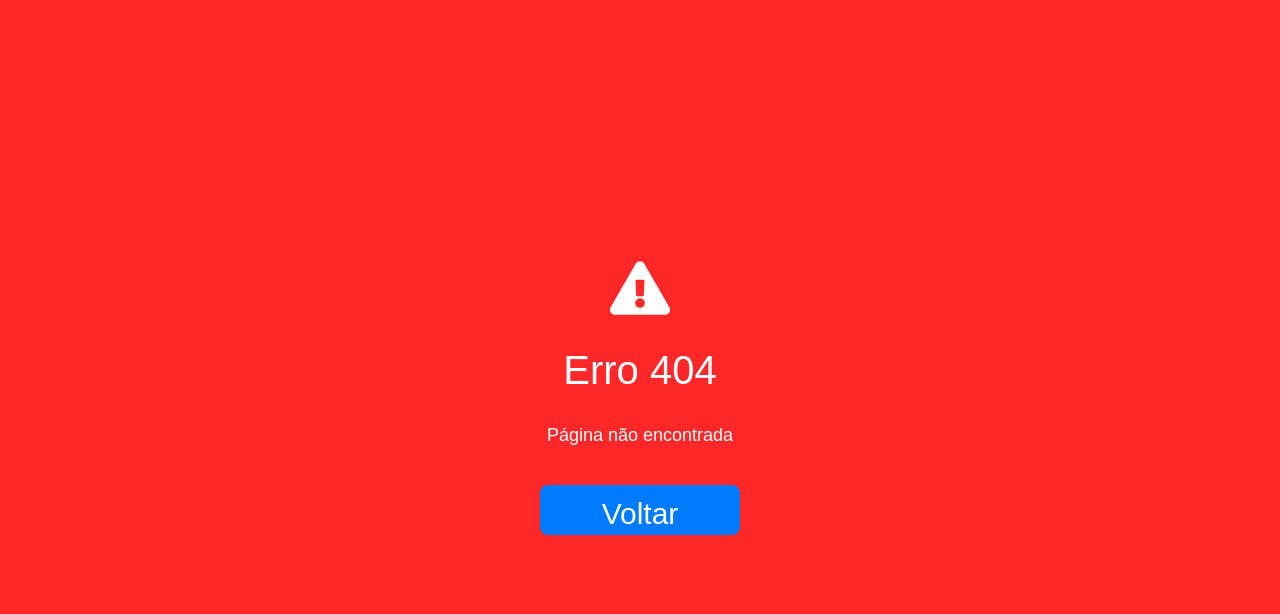
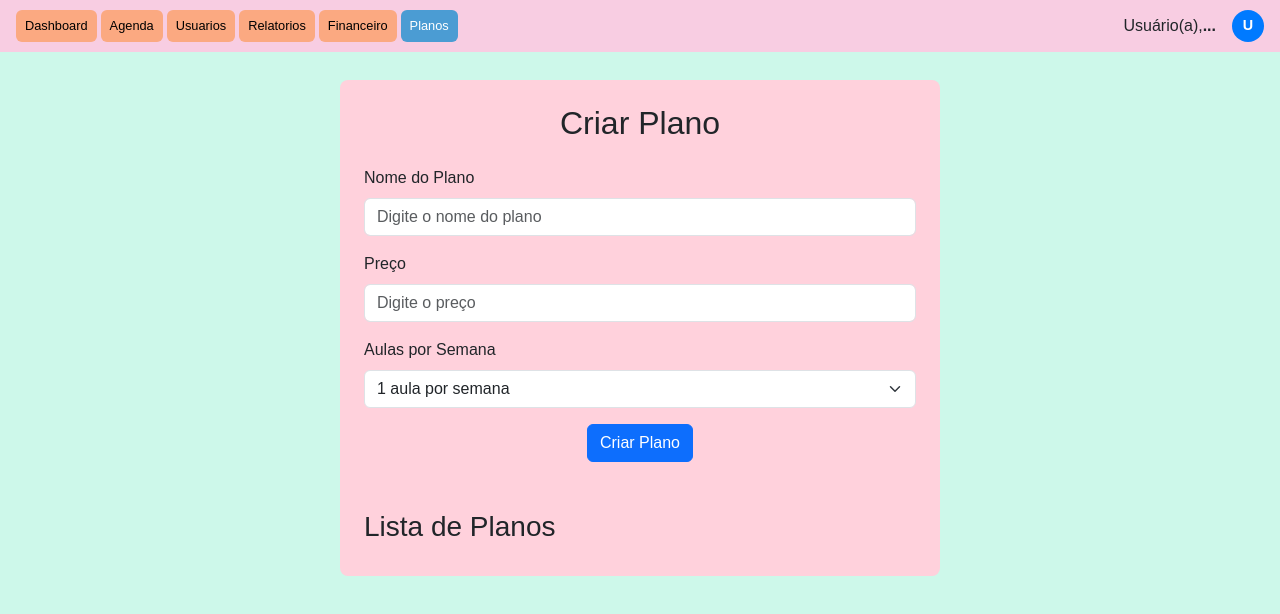
Before and after one commit to Ailton-guedes/Projeto-Personal-Kids, a React (Vite) app in the folder frontend/: page /planos in a window 1280 px wide. Before the commit this address had no page. Shown: the top 614 px of the page. Built offline with nearby package versions, Linux system fonts and the light colour scheme.

Commit message:
foi acicionado tela de criar planos e feito justes na tela de cadastro de alunos nos compos dias e horario disponiveis

```diff
--- a/frontend/src/fixed/navbar/index.jsx
+++ b/frontend/src/fixed/navbar/index.jsx
@@ -12,6 +12,7 @@ const Navbar = ({ children }) => {
     { name: 'Usuarios', link: '/usuarios' },
     { name: 'Relatorios', link: '/relatorios' },
     { name: 'Financeiro', link: '/financeiro' },
+    {name: 'Planos', link: '/planos'},
   ];
 
   return (
--- /dev/null
+++ b/frontend/src/pages/administrator/plano/index.jsx
@@ -0,0 +1,161 @@
+import React, { useState } from 'react';
+
+function Planos() {
+  const [formData, setFormData] = useState({
+    nome: '',
+    preco: '',
+    aulasPorSemana: '1', // padrão 1 aula por semana
+  });
+
+  const [planos, setPlanos] = useState([]);
+  const [editId, setEditId] = useState(null);
+  const [expandedId, setExpandedId] = useState(null);
+
+  const handleChange = (e) => {
+    const { id, value } = e.target;
+    setFormData(prev => ({
+      ...prev,
+      [id]: value,
+    }));
+  };
+
+  const handleSubmit = (e) => {
+    e.preventDefault();
+    if (!formData.nome || !formData.preco) {
+      alert('Por favor, preencha nome e preço.');
+      return;
+    }
+    if (!formData.aulasPorSemana) {
+      alert('Por favor, selecione a quantidade de aulas por semana.');
+      return;
+    }
+
+    if (editId) {
+      setPlanos(prev => prev.map(plano =>
+        plano.id === editId ? { ...plano, ...formData } : plano
+      ));
+      setEditId(null);
+    } else {
+      const novoPlano = { id: Date.now(), ...formData };
+      setPlanos(prev => [...prev, novoPlano]);
+    }
+
+    setFormData({ nome: '', preco: '', aulasPorSemana: '1' });
+  };
+
+  const handleEditar = (plano) => {
+    setEditId(plano.id);
+    setFormData({
+      nome: plano.nome,
+      preco: plano.preco,
+      aulasPorSemana: plano.aulasPorSemana,
+    });
+    setExpandedId(plano.id);
+  };
+
+  const toggleExpand = (id) => {
+    setExpandedId(prev => (prev === id ? null : id));
+  };
+
+  return (
+    <div className="container p-4" style={{ maxWidth: '600px', backgroundColor: '#ffd1dc', borderRadius: '8px' }}>
+      <h2 className="text-center mb-4">{editId ? 'Editar Plano' : 'Criar Plano'}</h2>
+      <form onSubmit={handleSubmit}>
+
+        <div className="mb-3">
+          <label htmlFor="nome" className="form-label">Nome do Plano</label>
+          <input
+            type="text"
+            className="form-control"
+            id="nome"
+            value={formData.nome}
+            onChange={handleChange}
+            placeholder="Digite o nome do plano"
+            required
+          />
+        </div>
+
+        <div className="mb-3">
+          <label htmlFor="preco" className="form-label">Preço</label>
+          <input
+            type="number"
+            className="form-control"
+            id="preco"
+            value={formData.preco}
+            onChange={handleChange}
+            placeholder="Digite o preço"
+            min="0"
+            step="0.01"
+            required
+          />
+        </div>
+
+        <div className="mb-3">
+          <label htmlFor="aulasPorSemana" className="form-label">Aulas por Semana</label>
+          <select
+            id="aulasPorSemana"
+            className="form-select"
+            value={formData.aulasPorSemana}
+            onChange={handleChange}
+            required
+          >
+            <option value="1">1 aula por semana</option>
+            <option value="2">2 aulas por semana</option>
+            <option value="3">3 aulas por semana</option>
+            <option value="4">4 aulas por semana</option>
+            <option value="5">5 aulas por semana</option>
+          </select>
+        </div>
+
+        <div className="text-center">
+          <button type="submit" className="btn btn-primary">{editId ? 'Salvar Alterações' : 'Criar Plano'}</button>
+          {editId && (
+            <button
+              type="button"
+              className="btn btn-secondary ms-2"
+              onClick={() => {
+                setEditId(null);
+                setFormData({ nome: '', preco: '', aulasPorSemana: '1' });
+              }}>
+              Cancelar
+            </button>
+          )}
+        </div>
+      </form>
+
+      <h3 className="mt-5">Lista de Planos</h3>
+      <ul className="list-group">
+        {planos.map((plano) => (
+          <li
+            key={plano.id}
+            className="list-group-item"
+            style={{ cursor: 'pointer' }}
+          >
+            <div className="d-flex justify-content-between align-items-center" onClick={() => toggleExpand(plano.id)}>
+              <strong>{plano.nome}</strong>
+              <div>
+                <span className="badge bg-success me-3">R$ {Number(plano.preco).toFixed(2)}</span>
+                <button
+                  className="btn btn-sm btn-outline-primary"
+                  onClick={e => {
+                    e.stopPropagation();
+                    handleEditar(plano);
+                  }}
+                >
+                  Editar
+                </button>
+              </div>
+            </div>
+            {expandedId === plano.id && (
+              <div className="mt-3">
+                <p><strong>Aulas por Semana:</strong> {plano.aulasPorSemana}</p>
+              </div>
+            )}
+          </li>
+        ))}
+      </ul>
+    </div>
+  );
+}
+
+export default Planos;
--- a/frontend/src/pages/administrator/usuarios/Cadastro_aluno/index.jsx
+++ b/frontend/src/pages/administrator/usuarios/Cadastro_aluno/index.jsx
@@ -7,34 +7,27 @@ const Cadastro_aluno = () => {
 
   const [formData, setFormData] = useState({
     name: '',
-    cpf: '',
+    responsavel: '',
     dataNascimento: '',
     plano: 'mensal',
     diasSemana: [],
-    horaInicio: '',
-    horaFim: '',
+    horariosSelecionados: {},
+    valorMensalidade: {},
   });
 
   const diasSemanaOpcoes = ['Segunda', 'Terça', 'Quarta', 'Quinta', 'Sexta', 'Sábado'];
-  const horariosDisponiveis = ['08:00', '09:00', '10:00', '14:00', '15:00'];
+
+  const horariosPorPeriodo = {
+    manhã: ['08:00', '09:00', '10:00', '11:00'],
+    tarde: ['13:00', '14:00', '15:00', '16:00', '17:00'],
+  };
 
   const handleChange = (e) => {
-    const { name, value, type, checked } = e.target;
-
-    if (['natacao', 'artes', 'funcional'].includes(name)) {
-      setFormData((prev) => ({
-        ...prev,
-        modalidades: {
-          ...prev.modalidades,
-          [name]: checked,
-        },
-      }));
-    } else {
+    const { name, value } = e.target;
     setFormData((prev) => ({
       ...prev,
       [name]: value,
     }));
-    }
   };
 
   const handleArrayChange = (e) => {
@@ -44,7 +37,37 @@ const Cadastro_aluno = () => {
       diasSemana: checked
         ? [...prev.diasSemana, value]
         : prev.diasSemana.filter((dia) => dia !== value),
+      horariosSelecionados: checked
+        ? { ...prev.horariosSelecionados, [value]: [] }
+        : Object.fromEntries(
+            Object.entries(prev.horariosSelecionados).filter(([dia]) => dia !== value)
+          ),
     }));
+  };
+
+  const toggleHorario = (dia, hora) => {
+    setFormData((prev) => {
+      const horariosDoDia = prev.horariosSelecionados[dia] || [];
+      const jaSelecionado = horariosDoDia.includes(hora);
+
+      let novosHorarios;
+      if (jaSelecionado) {
+        novosHorarios = horariosDoDia.filter((h) => h !== hora);
+      } else if (horariosDoDia.length < 2) {
+        novosHorarios = [...horariosDoDia, hora];
+      } else {
+        // máximo de 2 horários por dia
+        return prev;
+      }
+
+      return {
+        ...prev,
+        horariosSelecionados: {
+          ...prev.horariosSelecionados,
+          [dia]: novosHorarios,
+        },
+      };
+    });
   };
 
   const enviarDados = async (e) => {
@@ -76,7 +99,7 @@ const Cadastro_aluno = () => {
 
         {/* Nome e CPF */}
         <div className="mb-2">
-          <label className="form-label">Nome</label>
+          <label className="form-label">Nome Aluno</label>
           <input
             type="text"
             name="name"
@@ -87,11 +110,11 @@ const Cadastro_aluno = () => {
           />
         </div>
         <div className="mb-2">
-          <label className="form-label">CPF</label>
+          <label className="form-label">Responsavel</label>
           <input
             type="text"
-            name="cpf"
-            value={formData.cpf}
+            name="responsavel"
+            value={formData.responsavel}
             onChange={handleChange}
             className="form-control"
             required
@@ -119,13 +142,11 @@ const Cadastro_aluno = () => {
             onChange={handleChange}
             required
           >
-            <option value="mensal">Mensal</option>
-            <option value="trimestral">Trimestral</option>
-            <option value="semestral">Semestral</option>
+            <option value="mensal">Mensal 1 Mês</option>
+            <option value="trimestral">Trimestral 3 Meses</option>
+            <option value="semestral">Semestral 6 Meses</option>
           </select>
         </div>
-
-
 
         {/* Dias da Semana */}
         <div className="mb-3">
@@ -141,47 +162,48 @@ const Cadastro_aluno = () => {
                   checked={formData.diasSemana.includes(dia)}
                   onChange={handleArrayChange}
                 />
-                <label className="form-check-label" htmlFor={`dia-${dia}`}>{dia}</label>
+                <label className="form-check-label" htmlFor={`dia-${dia}`}>
+                  {dia}
+                </label>
               </div>
             ))}
           </div>
         </div>
 
-        {/* Horário da Aula */}
-        <div className="mb-3">
-          <div style={{ display: 'flex', gap: '10px' }}>
-            <div className="flex-fill">
-              <label className="form-label">Hora Início</label>
-              <select
-                name="horaInicio"
-                className="form-select"
-                value={formData.horaInicio}
-                onChange={handleChange}
-                required
+        {/* Grade de horários por dia da semana */}
+        {formData.diasSemana.map((dia) => (
+          <div key={dia} className="mb-4">
+            <label className="form-label">{dia}</label>
+
+            <div><strong>Manhã</strong></div>
+            <div className="d-flex flex-wrap gap-2 mb-2">
+              {horariosPorPeriodo.manhã.map((hora) => (
+                <button
+                  key={`${dia}-${hora}`}
+                  type="button"
+                  className={`btn btn-sm ${formData.horariosSelecionados[dia]?.includes(hora) ? 'btn-primary' : 'btn-outline-primary'}`}
+                  onClick={() => toggleHorario(dia, hora)}
                 >
-                <option value="">Escolha...</option>
-                {horariosDisponiveis.map((h) => (
-                  <option key={h} value={h}>{h}</option>
+                  {hora}
+                </button>
               ))}
-              </select>
             </div>
-            <div className="flex-fill">
-              <label className="form-label">Hora Fim</label>
-              <select
-                name="horaFim"
-                className="form-select"
-                value={formData.horaFim}
-                onChange={handleChange}
-                required
+
+            <div><strong>Tarde</strong></div>
+            <div className="d-flex flex-wrap gap-2">
+              {horariosPorPeriodo.tarde.map((hora) => (
+                <button
+                  key={`${dia}-${hora}`}
+                  type="button"
+                  className={`btn btn-sm ${formData.horariosSelecionados[dia]?.includes(hora) ? 'btn-primary' : 'btn-outline-primary'}`}
+                  onClick={() => toggleHorario(dia, hora)}
                 >
-                <option value="">Escolha...</option>
-                {horariosDisponiveis.map((h) => (
-                  <option key={h} value={h}>{h}</option>
+                  {hora}
+                </button>
               ))}
-              </select>
             </div>
           </div>
-        </div>
+        ))}
 
         {/* Botão de envio */}
         <div className="text-center">
@@ -197,6 +219,13 @@ const Cadastro_aluno = () => {
           >
             Cadastrar
           </button>
+
+                <div>
+              <p className="text-center mt-3 fw-bold">Valor da mensalidade:{' '}
+              <span className="text-success">R$ ---</span>
+             </p>
+                </div>
+
         </div>
       </form>
     </div>
--- a/frontend/src/routes/root.jsx
+++ b/frontend/src/routes/root.jsx
@@ -8,6 +8,8 @@ import CadastroAdmin from "../pages/administrator/login/cadastro_responsavel";
 
 
 import Dashboard from "../pages/administrator/dashboard";
+
+import Planos from "../pages/administrator/plano";
 
 import Agenda from "../pages/administrator/agenda";
 import CriarAgenda from "../pages/administrator/agenda/criar_agenda";
@@ -38,6 +40,8 @@ const Root = () => {
 
                 <Route path="/dashboard" element={<Navbar><Dashboard /></Navbar>} />
 
+                <Route path="/planos" element={<Navbar><Planos /></Navbar>} />
+
                 <Route path="/agenda" element={<Navbar><Agenda /></Navbar>} />
                 <Route path="/agenda/criar" element={<Navbar><CriarAgenda/></Navbar>} />
                 <Route path="/agenda/dia/:dateStr" element={<Navbar><AgendaDia/></Navbar>}/>
```
Lines whose indentation alone changed are shown as unchanged.
